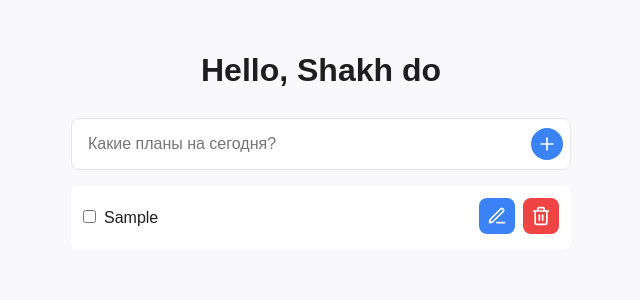
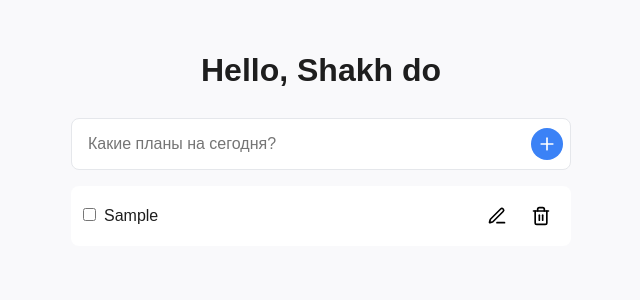
Before and after one commit to Shakhmurat/Shakh-do, a React (Vite) app: page / in a window 1280 px wide. Both pictures are taken after typing "Sample" into the empty fields and a click on the button 866 px from the left and 144 px from the top of the page. Shown: the top 300 px of the page, without its empty margins (319-959 px from the left). Built offline with nearby package versions, Linux system fonts and the light colour scheme.

Commit message:
add scss and basic logic

```diff
--- a/package.json
+++ b/package.json
@@ -4,7 +4,7 @@
   "version": "0.0.0",
   "type": "module",
   "scripts": {
-    "dev": "vite",
+    "dev": "vite --host",
     "build": "vite build",
     "lint": "eslint .",
     "preview": "vite preview"
@@ -24,6 +24,7 @@
     "eslint-plugin-react-hooks": "^5.1.0",
     "eslint-plugin-react-refresh": "^0.4.19",
     "globals": "^15.15.0",
+    "sass": "^1.86.3",
     "vite": "^6.2.0"
   }
 }
--- a/src/App.jsx
+++ b/src/App.jsx
@@ -1,10 +1,23 @@
-import { useState } from 'react';
+import { useEffect, useState } from 'react';
 import { uniqueId } from 'lodash-es';
-import { Plus, Trash2, Edit3 } from 'lucide-react';
+import {
+  Plus,
+  Trash2,
+  Edit3,
+  Check,
+  X,
+} from 'lucide-react';
+import { getTaskId, getTaskIndex } from './utils'
+import './styles/main.scss'
 
 const App = () => {
   const [newTaskText, setTaskText] = useState('');
+  const [editedText, setEditedText] = useState('');
   const [tasks, setTasks] = useState([]);
+
+  useEffect(() => {
+    console.log(tasks);
+  }, [tasks]);
 
   const handleSubmit = (e) => {
     e.preventDefault();
@@ -13,10 +26,61 @@ const App = () => {
       id: uniqueId(),
       text: newTaskText,
       done: false,
-    }
+      isEdit: false,
+    };
 
-    setTasks([...tasks, newTask]);
+    setTasks([newTask, ...tasks]);
     setTaskText('');
+  };
+
+  const deleteTask = (e) => {
+    const taskId = getTaskId(e);
+    setTasks([
+      ...tasks.filter((task) => task.id !== taskId),
+    ]);
+  };
+
+  const setEdit = (e) => {
+    const taskId = getTaskId(e);
+    const taskIndex = getTaskIndex(tasks, taskId);
+    setTasks([
+      ...tasks.slice(0, taskIndex),
+      {
+        ...tasks[taskIndex],
+        isEdit: !tasks[taskIndex].isEdit,
+      },
+      ...tasks.slice(taskIndex + 1),
+    ]);
+    setEditedText(tasks[taskIndex].text);
+  };
+
+  const saveEdit = (e) => {
+    e.preventDefault();
+    const taskId = getTaskId(e);
+    const taskIndex = getTaskIndex(tasks, taskId);
+    setTasks([
+      ...tasks.slice(0, taskIndex),
+      {
+        ...tasks[taskIndex],
+        text: editedText,
+        isEdit: false,
+      },
+      ...tasks.slice(taskIndex + 1),
+    ]);
+  };
+
+  const setDone = (e) => {
+    const taskId = getTaskId(e);
+    const taskIndex = getTaskIndex(tasks, taskId);
+
+    setTasks([
+      ...tasks.slice(0, taskIndex),
+      {
+        ...tasks[taskIndex],
+        done: e.target.checked,
+      },
+      ...tasks.slice(taskIndex + 1),
+    ]);
   };
 
   return (
@@ -34,6 +98,7 @@ const App = () => {
           className="add-task__input"
           type="text"
           required
+          autoFocus
         />
 
         <button type="submit" className="add-task__btn">
@@ -42,30 +107,87 @@ const App = () => {
       </form>
 
       <ul className="tasks">
-        {tasks.map(({ id, text, done }) => (
+        {tasks.map(({ id, text, done, isEdit }) => (
           <li
             key={id}
             id={id}
             className="task"
           >
+            {!isEdit && (
               <label className="task__label">
                 <input
+                  id={`done-${id}`}
                   className="task__checkbox"
                   type="checkbox"
                   value={done}
+                  onChange={setDone}
                 />
                 {text}
               </label>
+            )}
 
+            {isEdit && (
+              <form
+                id="edit-form"
+                onSubmit={saveEdit}
+                className="task__form"
+              >
+                <input
+                  className="task__input"
+                  id={`name-${id}`}
+                  value={editedText}
+                  onChange={(e) => setEditedText(e.target.value)}
+                  autoFocus={isEdit}
+                  required
+                />
+              </form>
+            )}
 
             <div className="task__btns">
-              <button className="task__btn edit">
+              {!isEdit && (
+                <>
+                  <button
+                    id={`edit-${id}`}
+                    onClick={setEdit}
+                    className="task__btn edit"
+                    type="button"
+                  >
                     <Edit3 size={20} className="task__btn-icon" />
                   </button>
 
-              <button className="task__btn delete">
+                  <button
+                    id={`delete-${id}`}
+                    onClick={deleteTask}
+                    className="task__btn danger"
+                    type="button"
+                  >
                     <Trash2 size={20} className="task__btn-icon" />
                   </button>
+                </>
+              )}
+
+              {isEdit && (
+                <>
+                  <button
+                    id={`save-${id}`}
+                    onClick={saveEdit}
+                    className="task__btn"
+                    type="submit"
+                    form="edit-form"
+                  >
+                    <Check size={20} className="task__btn-icon" />
+                  </button>
+
+                  <button
+                    id={`cancel-${id}`}
+                    onClick={setEdit}
+                    className="task__btn neutral"
+                    type="button"
+                  >
+                    <X size={20} className="task__btn-icon" />
+                  </button>
+                </>
+              )}
             </div>
           </li>
         ))}
--- a/src/index.css
+++ b/src/index.css
@@ -1,14 +1,12 @@
 :root {
   --bg: #f9f9fb;
   --text: #1e1e1e;
-  --text-secondary: #6b7280;
   --card: #ffffff;
   --border: #e5e7eb;
-  --border-raidus: 8px;
+  --border-radius: 8px;
   --primary: #3b82f6;
   --primary-hover: #2563eb;
-  --success: #10b981;
-  --danger: #ef4444;
+  --neutral-hover: #9ca3af;
   --danger-hover: #dc2626;
 }
 
@@ -28,98 +26,3 @@ body {
   line-height: 1.6;
   font-size: 16px;
 }
-
-.add-task__form {
-  display: flex;
-  justify-content: center;
-  align-items: center;
-  position: relative;
-}
-
-.add-task__input {
-  width: 100%;
-  font-size: 16px;
-  padding: 16px 48px 16px 16px;
-  border: 1px solid var(--border);
-  border-radius: var(--border-raidus);
-}
-
-.add-task__btn {
-  position: absolute;
-  right: 8px;
-  height: 100%;
-  border-radius: 50%;
-  width: 32px;
-  height: 32px;
-  display: flex;
-  align-items: center;
-  border-radius: var(--border-raidus);
-  border: none;
-  background-color: var(--primary);
-  color: white;
-  cursor: pointer;
-  border-radius: 50%;
-}
-
-.add-task__btn:hover {
-  background-color: var(--primary-hover);
-}
-
-.tasks {
-  list-style: none;
-  padding: 0;
-  text-align: left;
-}
-
-.task {
-  display: flex;
-  padding: 8px;
-  border-radius: 8px;
-  background-color: var(--card);
-}
-
-.task__checkbox {
-  margin-right: 8px;
-  padding: 8px;
-  background-color: var(--card);
-}
-
-.task:hover {
-  background-color: var(--border);
-}
-
-.task__label {
-  align-content: center;
-  flex-grow: 1;
-  cursor: pointer;
-}
-
-.task__btn {
-  padding: 4px;
-  border-radius: var(--border-raidus);
-  border: none;
-  cursor: pointer;
-  color: white;
-  background-color: transparent;
-}
-
-.task__btn-icon {
-  padding: 8px;
-  border-radius: var(--border-raidus);
-}
-
-.task__btn.edit .task__btn-icon {
-  background-color: var(--primary);
-}
-
-.task__btn.edit:hover .task__btn-icon {
-  background-color: var(--primary-hover);
-}
-
-.task__btn.delete .task__btn-icon {
-  background-color: var(--danger);
-}
-
-.task__btn.delete:hover .task__btn-icon {
-  background-color: var(--danger-hover);
-}
--- /dev/null
+++ b/src/styles/components/_add-task.scss
@@ -0,0 +1,34 @@
+.add-task {
+  &__form {
+    display: flex;
+    justify-content: center;
+    align-items: center;
+    position: relative;
+  }
+
+  &__input {
+    width: 100%;
+    font-size: 16px;
+    padding: 16px 48px 16px 16px;
+    border: 1px solid var(--border);
+    border-radius: var(--border-radius);
+  }
+
+  &__btn {
+    position: absolute;
+    right: 8px;
+    display: flex;
+    align-items: center;
+    width: 32px;
+    height: 32px;
+    color: white;
+    background-color: var(--primary);
+    border: none;
+    border-radius: 50%;
+    cursor: pointer;
+
+    &:hover {
+      background-color: var(--primary-hover);
+    }
+  }
+}
--- /dev/null
+++ b/src/styles/components/_buttons.scss
@@ -0,0 +1,34 @@
+.task {
+  &__btns {
+    display: flex;
+  }
+
+  &__btn {
+    display: flex;
+    padding: 0;
+    margin: 4px;
+    background-color: transparent;
+    border-radius: var(--border-radius);
+    border: none;
+    cursor: pointer;
+
+    &-icon {
+      padding: 8px;
+      border-radius: var(--border-radius);
+      pointer-events: none;
+    }
+
+    &:hover &-icon {
+      color: white;
+      background-color: var(--primary-hover);
+    }
+
+    &.neutral:hover &-icon {
+      background-color: var(--neutral-hover);
+    }
+
+    &.danger:hover &-icon {
+      background-color: var(--danger-hover);
+    }
+  }
+}
--- /dev/null
+++ b/src/styles/components/_task.scss
@@ -0,0 +1,42 @@
+.tasks {
+  list-style: none;
+  padding: 0;
+  text-align: left;
+}
+
+.task {
+  display: flex;
+  padding: 8px;
+  margin-bottom: 8px;
+  background-color: var(--card);
+  border-radius: 8px;
+
+  &:hover {
+    background-color: var(--border);
+  }
+
+  &__label {
+    align-content: center;
+    flex-grow: 1;
+    cursor: pointer;
+  }
+
+  &__form {
+    display: flex;
+    flex-grow: 1;
+    padding-right: 8px;
+  }
+
+  &__input {
+    flex-grow: 1;
+    padding: 8px;
+    border: 1px solid var(--border);
+    border-radius: var(--border-radius);
+  }
+
+  &__checkbox {
+    margin-right: 8px;
+    padding: 8px;
+    background-color: var(--card);
+  }
+}
--- /dev/null
+++ b/src/styles/main.scss
@@ -0,0 +1,3 @@
+@use './components/add-task';
+@use './components/buttons';
+@use './components/task';
--- /dev/null
+++ b/src/utils.js
@@ -0,0 +1,3 @@
+
+export const getTaskId = (e) => e.target.id.split('-')[1];
+export const getTaskIndex = (tasks, id) => tasks.findIndex((task) => task.id === id);
```
Also changed, not shown: 1 other file (tests, documents, lock files or other folders). Lines whose indentation alone changed are shown as unchanged.
